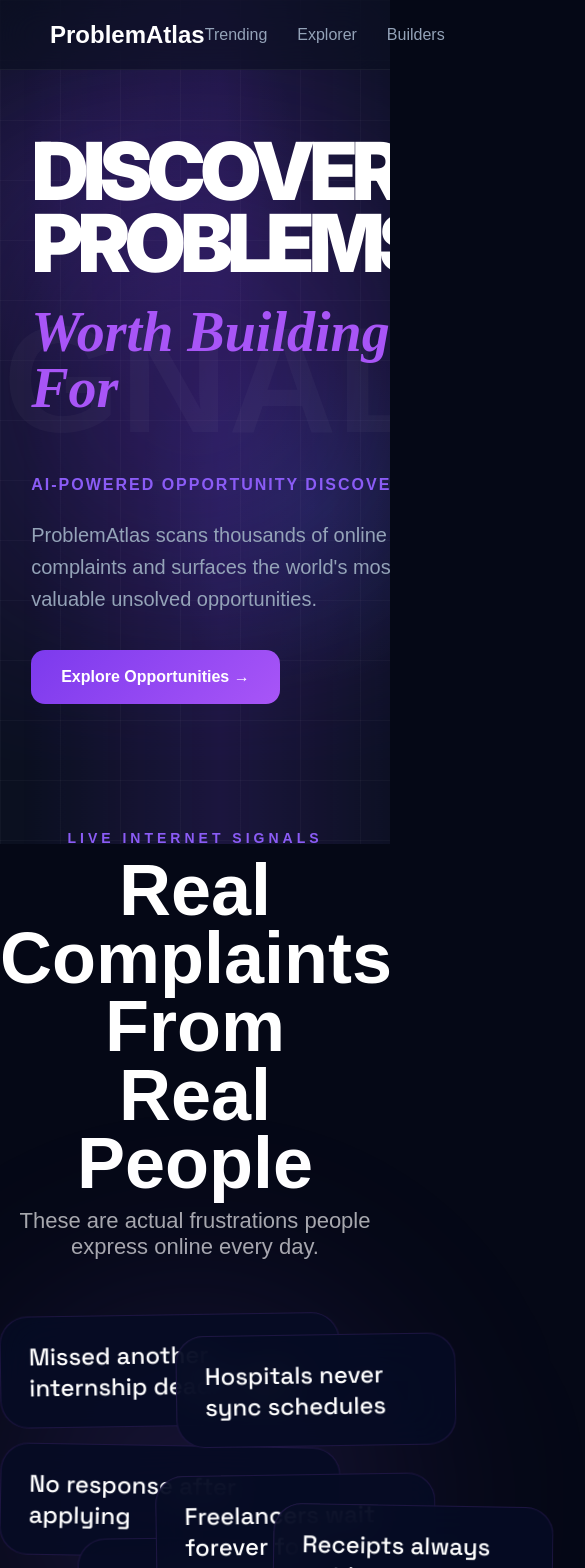
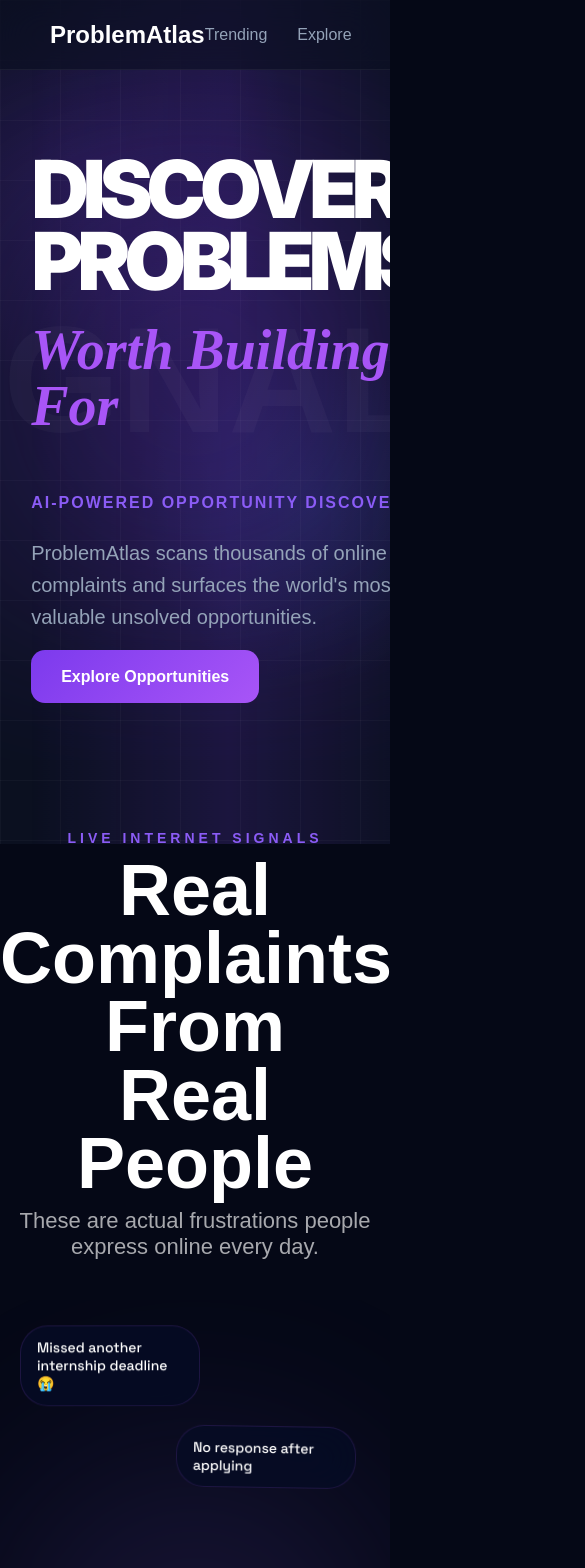
Before and after one commit to steny-mathew/problem-atlas, a React (Vite) app: page / in a window 390 px wide. Shown: the top 1568 px of the page, 585 px wide, since content can reach past the window. Built offline with nearby package versions, Linux system fonts and the light colour scheme; a web font is replaced by a local one.

Commit message:
Improve navigation and remove builders

```diff
--- a/src/App.css
+++ b/src/App.css
@@ -153,7 +153,7 @@
   font-weight: 600;
 
   cursor: pointer;
-
+  text-decoration: none;
   transition: 0.3s;
 }
 
@@ -214,13 +214,6 @@
   margin-top: 20px;
 }
 
-.card {
-  background: #111827;
-  padding: 24px;
-  border-radius: 16px;
-  box-shadow: 0 8px 20px rgba(0,0,0,0.08);
-  transition: all 0.3s ease;
-}
 
 .card:hover {
   transform: translateY(-5px);
@@ -300,7 +293,7 @@
   font-weight: 700;
 
   backdrop-filter: blur(20px);
-
+  margin-top:auto;
   transition: 0.3s;
 
 }
@@ -630,7 +623,7 @@
   font-weight: 700;
 
   line-height: 1.1;
-
+  min-height: 80px;
   margin: 0;
 }
 .card-metrics {
@@ -1301,3 +1294,20 @@
 
   padding: 20px;
 }
+@media (max-width: 768px) {
+
+  .atlas-container {
+    height: 700px;
+    overflow: hidden;
+  }
+
+  .atlas-node {
+    min-width: 140px;
+    max-width: 180px;
+
+    padding: 12px 16px;
+
+    font-size: 14px;
+  }
+
+}
--- a/src/components/Hero.jsx
+++ b/src/components/Hero.jsx
@@ -31,9 +31,12 @@
             opportunities.
           </p>
 
-          <button className="primary-btn">
-            Explore Opportunities →
-          </button>
+          <a
+            href="#explorer"
+            className="primary-btn"
+          >
+            Explore Opportunities
+          </a>
         </div>
 
       </div>
--- a/src/components/Navbar.jsx
+++ b/src/components/Navbar.jsx
@@ -6,9 +6,8 @@
       </div>
 
       <div className="nav-links">
-        <a href="#trending">Trending</a>
-        <a href="#explorer">Explorer</a>
-        <a href="#builders">Builders</a>
+        <a href="#atlas">Trending</a>
+        <a href="#explorer">Explore</a>
       </div>
     </nav>
   );
--- a/src/components/ProblemAtlas.jsx
+++ b/src/components/ProblemAtlas.jsx
@@ -1,4 +1,37 @@
-const complaints = [
+const isMobile = window.innerWidth <= 768;
+const complaints = isMobile
+  ? [
+      {
+        text: "Missed another internship deadline 😭",
+        top: "5%",
+        left: "5%",
+      },
+
+      {
+        text: "No response after applying",
+        top: "20%",
+        left: "45%",
+      },
+
+      {
+        text: "Doctor cancelled again",
+        top: "40%",
+        left: "10%",
+      },
+
+      {
+        text: "Budgeting feels impossible",
+        top: "55%",
+        left: "50%",
+      },
+
+      {
+        text: "Freelancers wait forever for payment",
+        top: "75%",
+        left: "15%",
+      },
+    ]
+  : [
     {
       text: "Missed another internship deadline 😭",
       top: "5%",
@@ -54,9 +87,10 @@
     },
     ];
 
+
 function ProblemAtlas() {
   return (
-    <section className="atlas-section">
+    <section id="atlas" className="atlas-section">
       <div className="atlas-header">
       <p className="atlas-tag">
         LIVE INTERNET SIGNALS
--- a/src/index.css
+++ b/src/index.css
@@ -8,6 +8,8 @@
   font-family: Inter, Arial, sans-serif;
   background: #0b1020;
   color: white;
+  overflow-x:hidden;
+  scroll-behavior: smooth;
 }
 
 #root {
```
Lines whose indentation alone changed are shown as unchanged.
